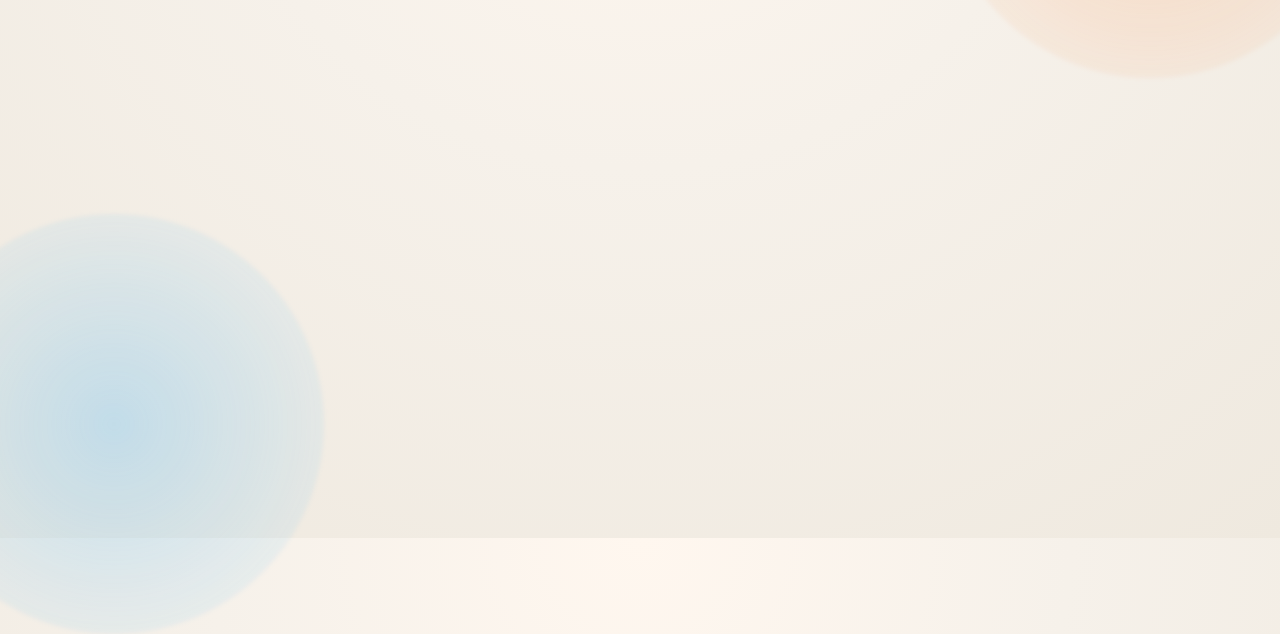
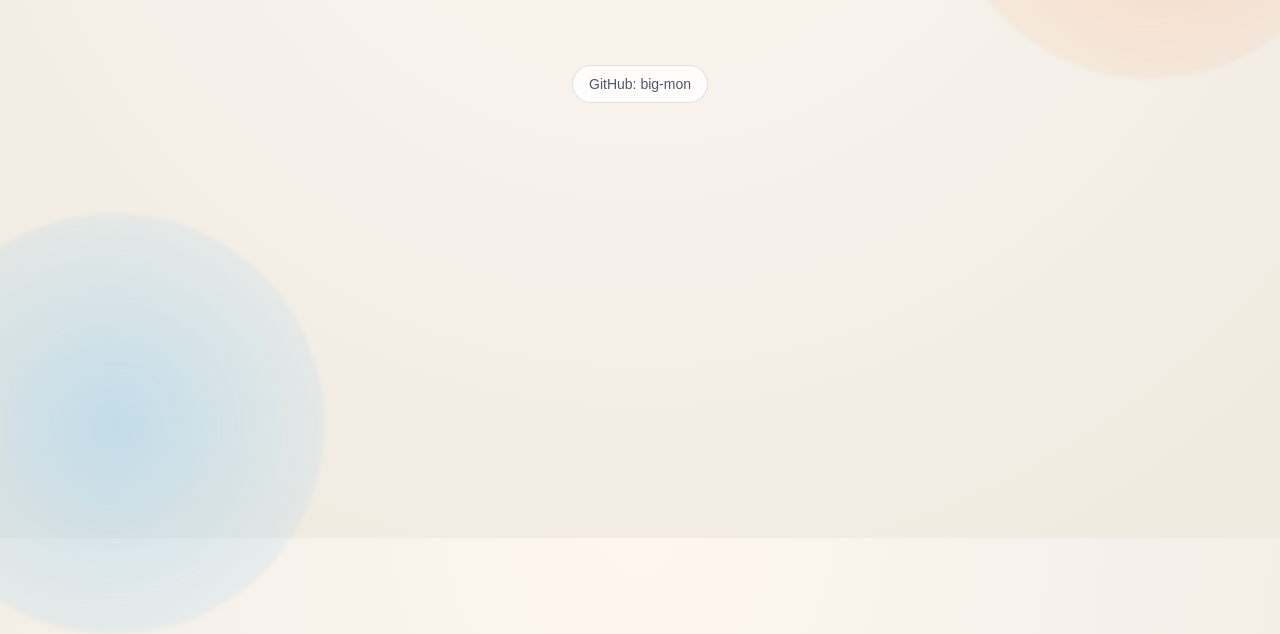
Before and after one commit to big-mon/app-hub, a plain HTML site: page index.html in a window 1280 px wide. Shown: the part 262-896 px from the top of the page. Drawn offline with Linux system fonts and the light colour scheme.

Commit message:
feat: フッターを追加

```diff
--- a/index.html
+++ b/index.html
@@ -25,6 +25,9 @@
       <ul>
         <!-- TOOL_LINKS -->
       </ul>
+      <footer class="footer">
+        <a href="https://github.com/big-mon" target="_blank" rel="noreferrer">GitHub: big-mon</a>
+      </footer>
     </div>
   </body>
 </html>
--- a/styles.css
+++ b/styles.css
@@ -134,6 +134,29 @@ small {
   gap: 16px;
 }
 
+.footer {
+  margin-top: 32px;
+  display: flex;
+  justify-content: center;
+}
+
+.footer a {
+  font-size: 14px;
+  color: var(--muted);
+  text-decoration: none;
+  padding: 10px 16px;
+  border-radius: 999px;
+  border: 1px solid rgba(27, 31, 42, 0.12);
+  background: rgba(255, 255, 255, 0.8);
+  transition: border-color 200ms ease, color 200ms ease, transform 200ms ease;
+}
+
+.footer a:hover {
+  color: var(--ink);
+  border-color: rgba(27, 31, 42, 0.3);
+  transform: translateY(-2px);
+}
+
 @keyframes rise {
   from {
     opacity: 0;
```
